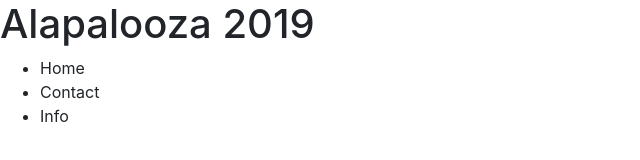
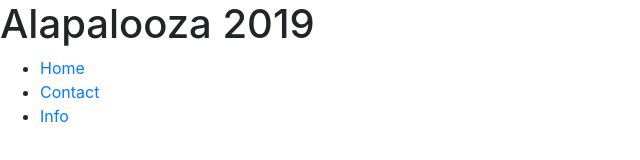
Before and after one commit to kyle-james/kyle-james.github.io, a plain HTML site: page info/index.html in a window 1280 px wide. Shown: the whole page, without its empty margins (0-640 px from the left). Drawn offline with nearby package versions, Linux system fonts and the light colour scheme.

Commit message:
Basic Start

```diff
--- a/info/index.html
+++ b/info/index.html
@@ -10,9 +10,9 @@
   <body>
     <h1>Alapalooza 2019</h1>
 	<ul>
-	  <li>Home</li>
-	  <li>Contact</li>
-	  <li>Info</li>
+	  <li><a href="/">Home</a></li>
+	  <li><a href="/contact">Contact</a></li>
+	  <li><a href="/info">Info</a></li>
 	</ul>
   </body>
 </html>
```
